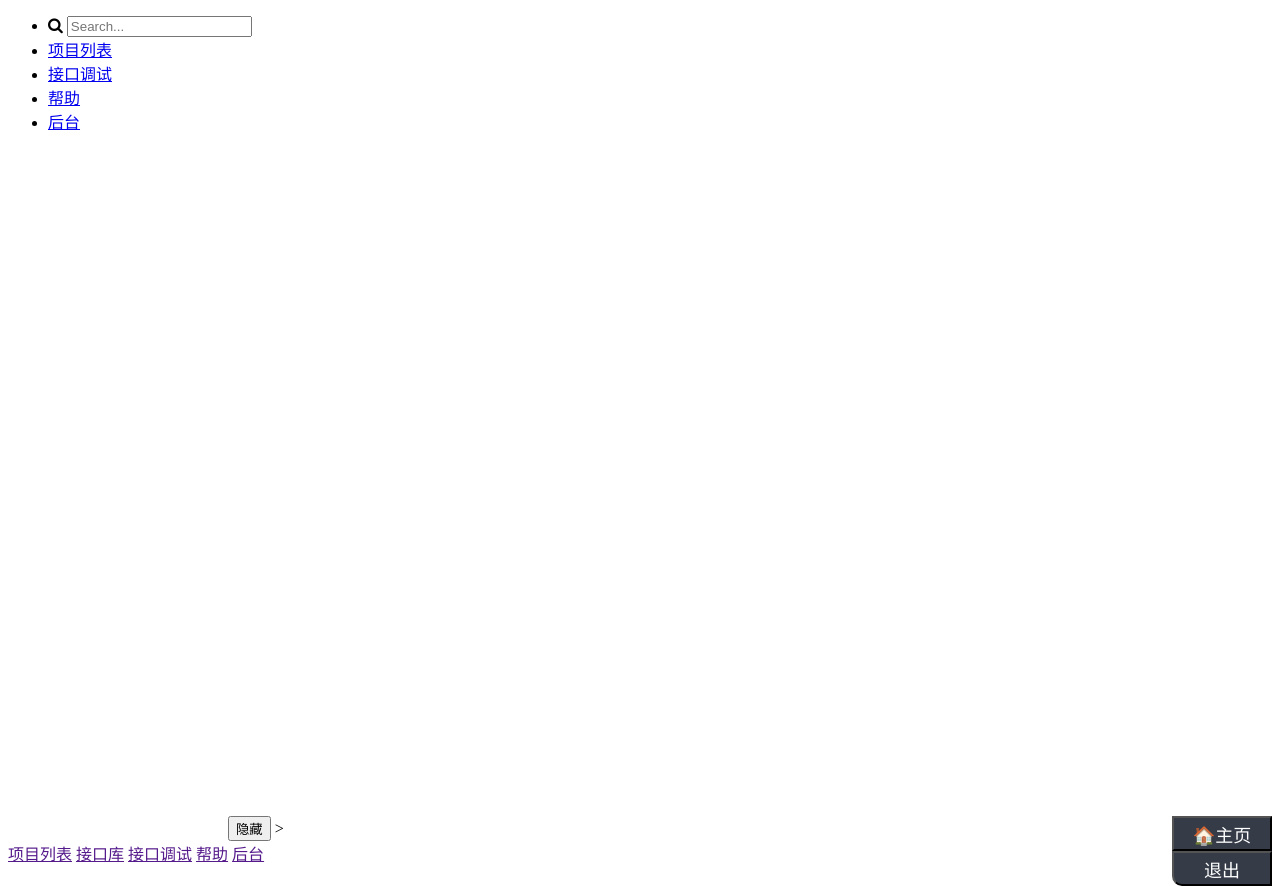
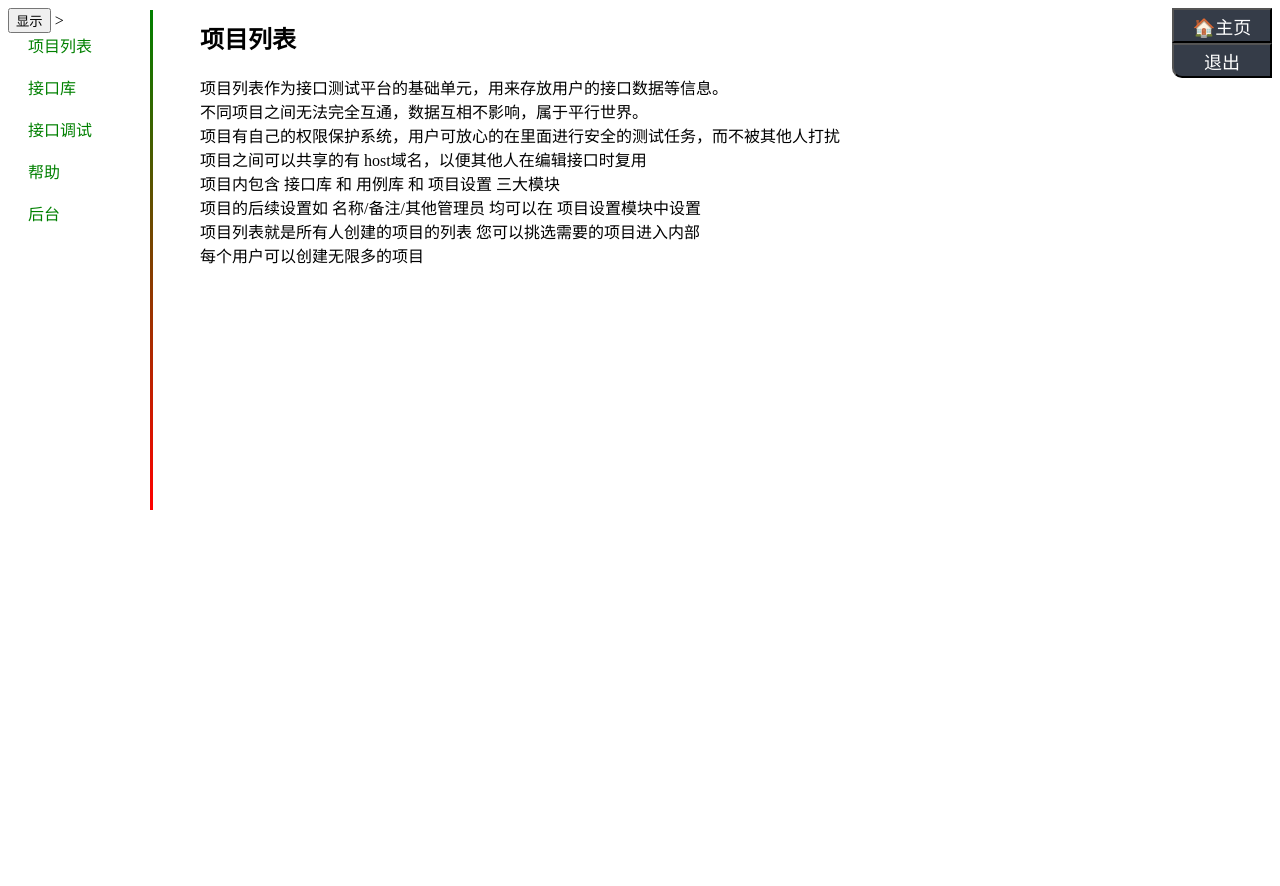
Before and after one commit to changle520/ApiTest, a Django app: page /help/ in a window 1280 px wide. After the commit the page ends 510 px from the top, so only its background shows below. Run offline with Django 3.2, Linux system fonts and the light colour scheme; some libraries are stand-ins or nearby versions.

Commit message:
主页调整了

```diff
--- a/MyApp/admin.py
+++ b/MyApp/admin.py
@@ -4,3 +4,4 @@
 from MyApp.models import *
 
 admin.site.register(DB_tucao)
+admin.site.register(DB_home_href)
--- a/MyApp/templates/help.html
+++ b/MyApp/templates/help.html
@@ -3,14 +3,78 @@
 <head>
     <meta charset="UTF-8">
     <title>帮助文档</title>
+    <style>
+        a{
+            text-decoration:none;
+            color:green;
+        }
+        a:hover{
+            color:red;
+        }
+    </style>
 </head>
 <body>
-    <div>
-        <a href="">项目列表</a>
-        <a href="">接口库</a>
-        <a href="">接口调试</a>
-        <a href="">帮助</a>
-        <a href="">后台</a>
+    <div style="padding-left:20px">
+        <a href="javascript:show_help('1')">项目列表</a><br><br>
+        <a href="javascript:show_help('2')">接口库</a><br><br>
+        <a href="javascript:show_help('3')">接口调试</a><br><br>
+        <a href="javascript:show_help('4')">帮助</a><br><br>
+        <a href="javascript:show_help('5')">后台</a>
     </div>
+    <div style="width:3px;height:500px;background:linear-gradient(to top,red,green);position:absolute;left:150px;top:10px">
+        &nbsp;
+    </div>
+    <div style="position: absolute;left: 200px;top: 0px">
+        <span id="help_1">
+        <h2>项目列表</h2>
+        项目列表作为接口测试平台的基础单元，用来存放用户的接口数据等信息。<br>
+        不同项目之间无法完全互通，数据互相不影响，属于平行世界。<br>
+        项目有自己的权限保护系统，用户可放心的在里面进行安全的测试任务，而不被其他人打扰 <br>
+        项目之间可以共享的有 host域名，以便其他人在编辑接口时复用 <br>
+        项目内包含 接口库 和 用例库 和 项目设置 三大模块 <br>
+        项目的后续设置如 名称/备注/其他管理员 均可以在 项目设置模块中设置 <br>
+        项目列表就是所有人创建的项目的列表 您可以挑选需要的项目进入内部 <br>
+        每个用户可以创建无限多的项目 <br>
+        </span>
+        <span style="display: none"  id="help_2">
+        <h2>接口库</h2>
+        接口库作为项目内的第一个子模块，主要用来存放用户的接口数据 <br>
+        接口库中 可以对接口进行增删改查 <br>
+        接口库中 可以对接口进行自动健壮性测试 <br>
+        接口库中 可以如postman一样调试接口 <br>
+        接口库中 可以设置项目内的公共请求头/域名 作为全局变量 <br>
+        您可以在后续的用例库 中直接套用接口库中的接口 <br>
+        </span>
+        <span style="display: none"  id="help_3">
+        <h2>接口调试</h2>
+        接口调试模块 是一个临时的类似postman的接口调试 <br>
+        您可以不必先新建项目/进入项目/新增接口 来进行调试 <br>
+        直接就开始使用，并且会保留您的请求记录，可以随时回放 <br>
+        对于想复用的接口，您可以保存到您已有的项目中 <br>
+        </span>
+        <span style="display: none"  id="help_4">
+        <h2>后台</h2>
+        后台包括我们的用户管理/数据管理 <br>
+        只有管理员可以登陆，申请管理员请联系 开发者    <br>
+        </span>
+        <span style="display: none"  id="help_5">
+        <h2>账户</h2>
+        进入登陆页面，输入用户名/密码，点击注册 按钮即可注册成功 <br>
+        注册成功后，直接点击登陆按钮即可登陆成功 <br>
+        如果遇到任何登陆问题，请联系管理员 或在首页进行吐槽(当然你也进不去首页～) <br>
+        </span>
+    </div>
+    <script>
+        function show_help(which_id){
+            {#第一步:隐藏所有的文案#}
+            document.getElementById("help_1").style.display='none';
+            document.getElementById("help_2").style.display='none';
+            document.getElementById("help_3").style.display='none';
+            document.getElementById("help_4").style.display='none';
+            document.getElementById("help_5").style.display='none';
+            {#第二步:根据id显示对应的文案#}
+            document.getElementById("help_"+which_id).style.display='block';
+        }
+    </script>
 </body>
 </html>
--- a/MyApp/templates/home.html
+++ b/MyApp/templates/home.html
@@ -13,7 +13,9 @@
     <body>
         <div style="text-align:center">
             <h1 style="color:black">欢迎{{username}}使用接口测试平台</h1>
-            <h3 style="color:black">Welcome to ApiTest</h3>
+            {#这里放超级传送门#}
+        </div>
+        <div style="position:absolute;bottom:5px;right:5px">
             <textarea id="tucao_input" cols="30" rows="10" placeholder="匿名吐槽专用"></textarea>
             <br>
             <button onclick="pei()">留言</button>
--- a/MyApp/templates/welcome.html
+++ b/MyApp/templates/welcome.html
@@ -83,5 +83,10 @@
         <script>
         $('#page1').load('/child/'+'{{ whichHTML }}/{{ oid }}/')
         </script>
+        <script>
+            if("{{whichHTML}}" != 'home.html'){
+                document.getElementById("menu_btn").click();
+            }
+        </script>
     </body>
 </html>
--- a/MyApp/views.py
+++ b/MyApp/views.py
@@ -23,7 +23,18 @@
     return render(request,'welcome.html',{"whichHTML":"home.html","oid":""})
 
 def child(request,eid,oid):
-    return render(request,eid)
+    res=child_json(eid)
+    return render(request,eid,res)
+
+def child_json(eid):
+    '''
+    数据分发器：控制不同的页面返回不同的数据
+    :param eid:
+    :return:
+    '''
+    if eid=='home.html':
+        date=DB_home_href.objects.all()
+        res={"hrefs":date}
 
 def login(request):
     return render(request,'login.html')
```
Also changed, not shown: MyApp/models.py (+14 -0 lines), db.sqlite3.
